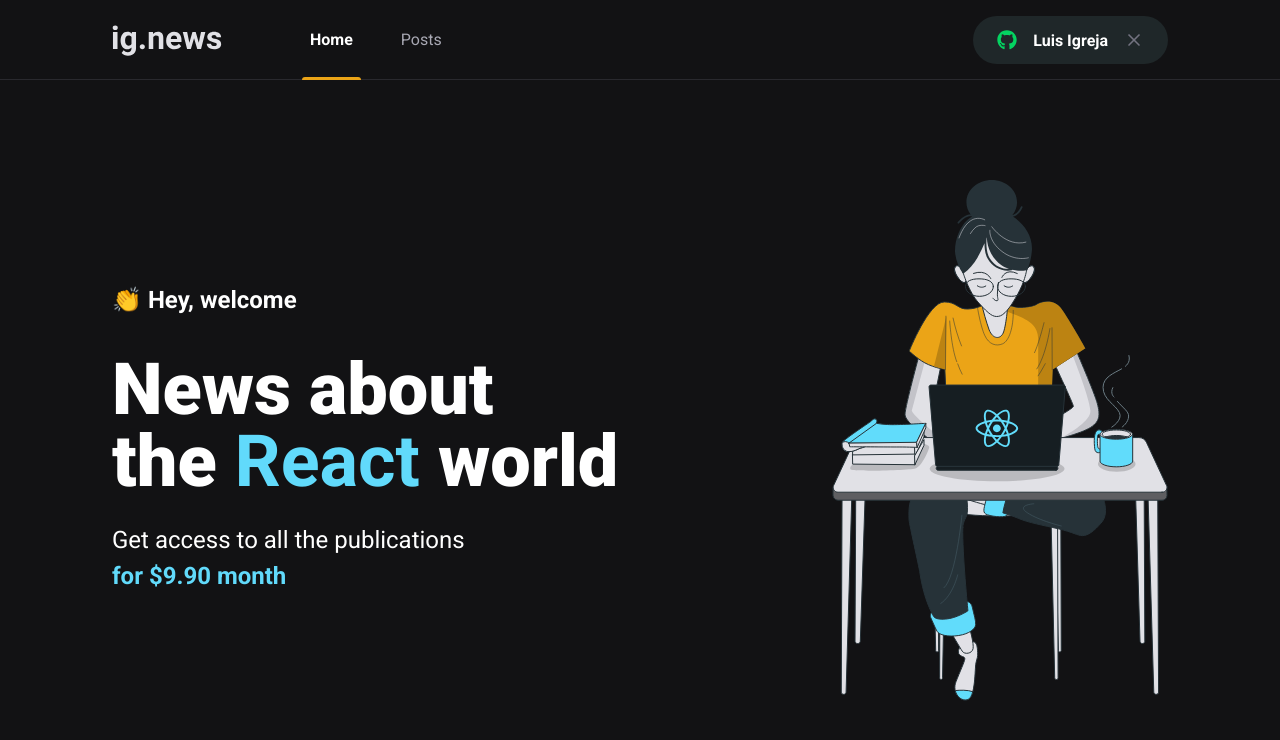
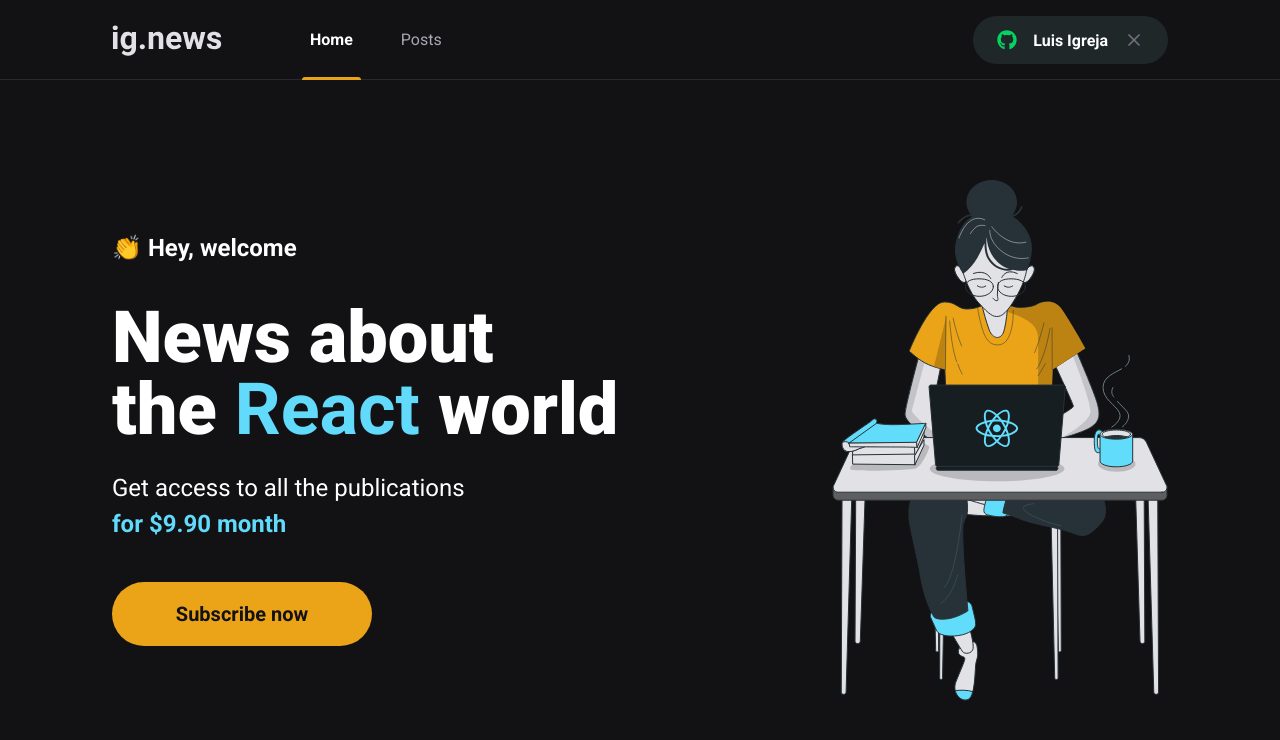
Before and after one commit to lfsigreja/ignite-reactjs-ignews, a Next.js app: page / in a window 1280 px wide. Shown: the top 740 px of the page. Built offline with nearby package versions, Linux system fonts and the light colour scheme.

Commit message:
Subscribe Button

```diff
--- a/src/components/SubscribeButton/index.tsx
+++ b/src/components/SubscribeButton/index.tsx
@@ -1,3 +1,9 @@
+import styles from './styles.module.scss'
+
 export function SubscribeButton() {
-
+    return (
+        <button type='button' className={styles.subscribeButton}>
+            Subscribe now
+        </button>
+    )
 }
--- a/src/components/SubscribeButton/styles.module.scss
+++ b/src/components/SubscribeButton/styles.module.scss
@@ -0,0 +1,21 @@
+.subscribeButton {
+    height: 4rem;
+    width: 260px;
+    border: 0;
+    border-radius: 2rem;
+
+    background: var(--yellow-500);
+    color: var(--gray-900);
+    font-size: 1.25rem;
+    font-weight: bold;
+
+    display: flex;
+    align-items: center;
+    justify-content: center;
+
+    transition: filter 0.2s;
+
+    &:hover {
+        filter: brightness(0.8)
+    }
+}
--- a/src/pages/home.module.scss
+++ b/src/pages/home.module.scss
@@ -41,4 +41,8 @@
         }
     }
 
+    button {
+        margin-top: 2.5rem;
+    }
+
 }
--- a/src/pages/index.tsx
+++ b/src/pages/index.tsx
@@ -1,4 +1,5 @@
 import Head from 'next/head'
+import { SubscribeButton } from '../components/SubscribeButton'
 
 import styles from './home.module.scss'
 
@@ -19,6 +20,7 @@
               for $9.90 month
             </span>
           </p>
+          <SubscribeButton />
         </section>
         <img src="/assets/images/avatar.svg" alt="Girl coding" />
       </main>
```
